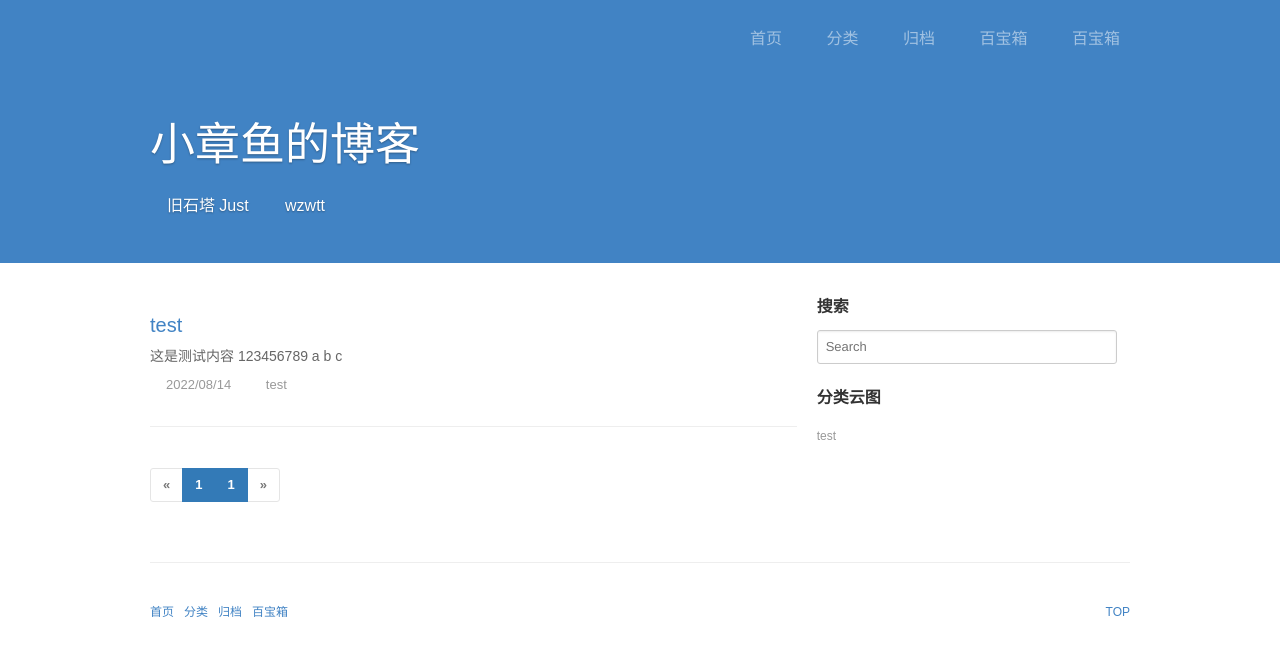
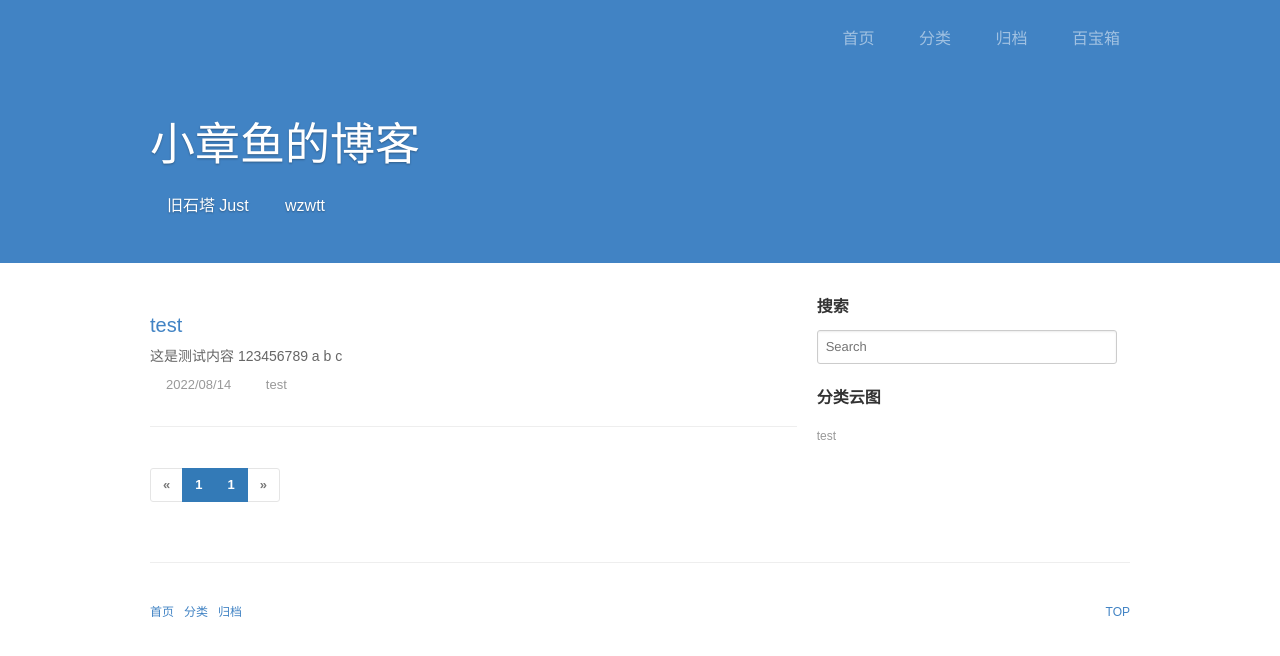
Before and after one commit to wzwtt/blog, a Jekyll site: the page built from index.html, in a window 1280 px wide. Shown: the top 656 px of the page. Built offline with Jekyll 4.4.1, drawn with Linux system fonts in a browser that asks for light colours; some web fonts are replaced; the list of posts is cut into pages by our own code; comment, search, counter and statistics services are not loaded; a style sheet for code colours, icons or effects is not loaded.

Commit message:
Update _config.yml

```diff
--- a/_config.yml
+++ b/_config.yml
@@ -77,9 +77,6 @@ navs:
     href: /archives/
     label: 归档
 
-  -
-    href: https://wzwtt.cf/
-    label: 百宝箱
 
 #   -
 #     href: /open-source/
```
